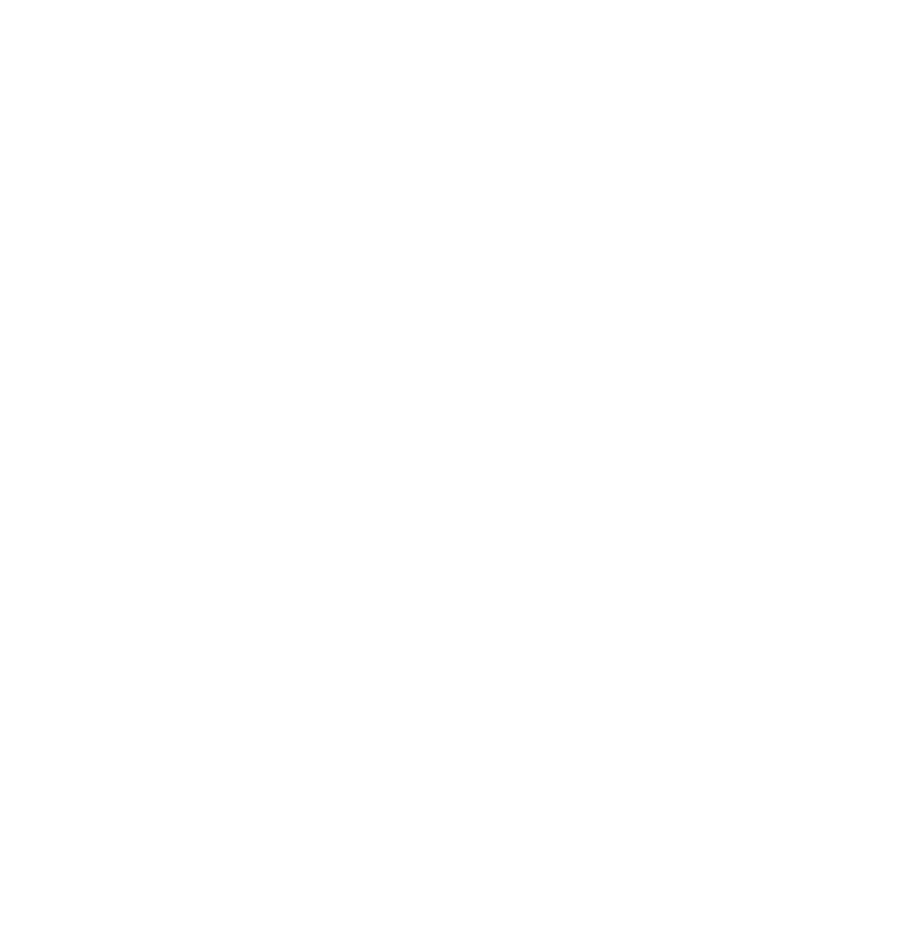
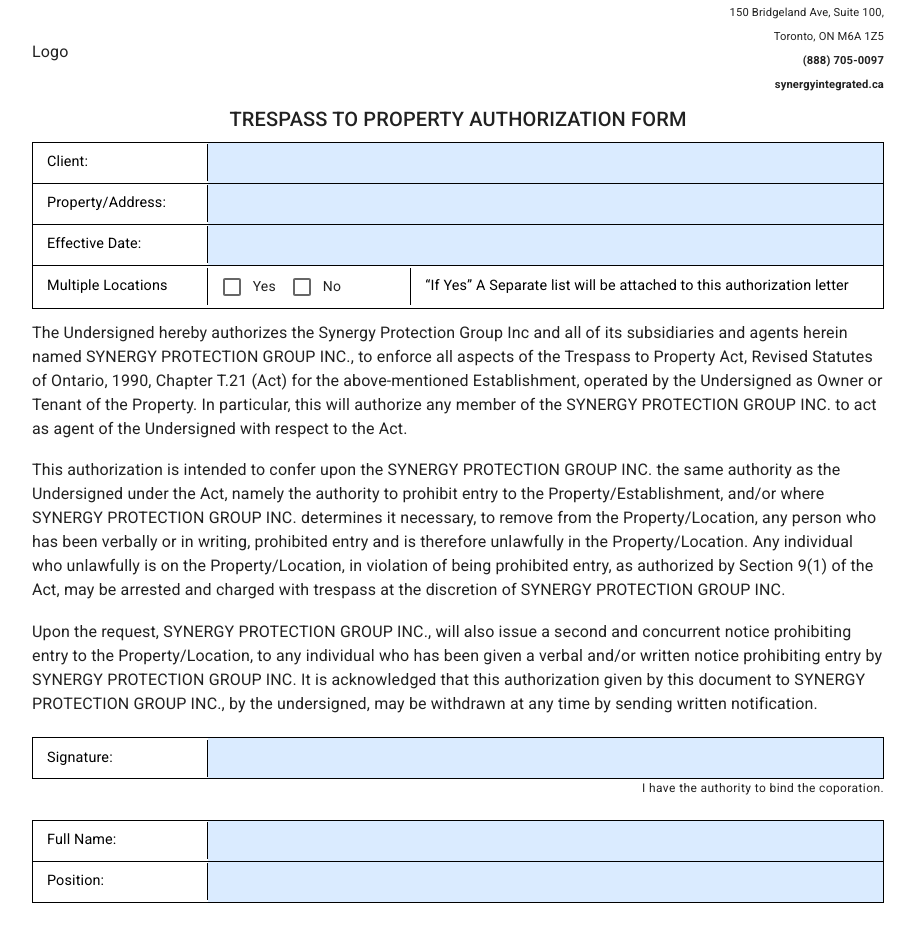
Before and after one commit to nikskhubani/Synergy-OCF, a React (Vite) app: page / in a window 1280 px wide. Shown: the part 3020-3955 px from the top of the page, without its empty margins (182-1097 px from the left). Before the commit the page ends 2989 px from the top, so only its background shows below. Built offline with nearby package versions, Linux system fonts and the light colour scheme.

Commit message:
third form

```diff
--- a/src/App.tsx
+++ b/src/App.tsx
@@ -1,5 +1,6 @@
 import { FirstForm } from './forms/first';
 import { SecondForm } from './forms/second';
+import { ThirdForm } from './forms/third';
 
 
 function App() {
@@ -7,6 +8,7 @@
     <>
       <FirstForm />
       <SecondForm />
+      <ThirdForm />
     </>
   )
 }
--- /dev/null
+++ b/src/forms/third.tsx
@@ -0,0 +1,108 @@
+import { Box, Checkbox, Container, FormControlLabel, FormGroup, Typography } from "@mui/material"
+import { Header } from "../components/header"
+import { FormWrapper } from "../components/form-wrapper"
+import { TextInput, TextInputLabel } from "../styles/global"
+
+export const ThirdForm = () => {
+  return (
+    <Container maxWidth="md" sx={{py: 4}}>
+      <Header />
+
+      <FormWrapper>
+        <Typography variant="h6" component="h6" gutterBottom>
+          TRESPASS TO PROPERTY AUTHORIZATION FORM
+        </Typography>
+
+        <Box sx={{width: '100%', border: '1.5px solid black'}}>
+          <Box sx={{display: 'flex', alignItems: 'center', borderBottom: '1.5px solid black'}}>
+            <TextInputLabel htmlFor="name" sx={{flexBasis: '25%', borderRight: '1.5px solid black'}}>
+              Client:
+            </TextInputLabel>
+            <TextInput id='name' fullWidth size='small' />
+          </Box>
+          <Box sx={{display: 'flex', alignItems: 'center', borderBottom: '1.5px solid black'}}>
+            <TextInputLabel htmlFor="name" sx={{flexBasis: '25%', borderRight: '1.5px solid black'}}>
+              Property/Address:
+            </TextInputLabel>
+            <TextInput id='name' fullWidth size='small' />
+          </Box>
+          <Box sx={{display: 'flex', alignItems: 'center', borderBottom: '1.5px solid black'}}>
+            <TextInputLabel htmlFor="name" sx={{flexBasis: '25%', borderRight: '1.5px solid black'}}>
+              Effective Date:
+            </TextInputLabel>
+            <TextInput id='name' fullWidth size='small' />
+          </Box>
+          <Box sx={{display: 'flex', alignItems: 'center'}}>
+            <TextInputLabel htmlFor="name" sx={{flexBasis: '25%', borderRight: '1.5px solid black'}}>
+              Multiple Locations
+            </TextInputLabel>
+            <Box sx={{width: '100%', display: 'flex', alignItems: 'center'}}>
+              <FormGroup sx={{width: '30%', display: 'flex', flexDirection: 'row', alignItems: 'center', px: '14px'}}>
+                <FormControlLabel sx={{'& .MuiFormControlLabel-label': {fontSize: '14px'}}} control={<Checkbox />} label="Yes" />
+                <FormControlLabel sx={{'& .MuiFormControlLabel-label': {fontSize: '14px'}}} control={<Checkbox />} label="No" />
+              </FormGroup>
+              <TextInputLabel htmlFor="name" sx={{width: '70%', borderLeft: '1.5px solid black', px: '14px'}}>
+                “If Yes” A Separate list will be attached to this authorization letter
+              </TextInputLabel>
+            </Box>
+          </Box>
+        </Box>
+
+        <Typography pt="12px" variant="body1" component="p" gutterBottom>
+          The Undersigned hereby authorizes the Synergy Protection Group Inc and all of its subsidiaries and agents
+          herein named SYNERGY PROTECTION GROUP INC., to enforce all aspects of the Trespass to Property Act,
+          Revised Statutes of Ontario, 1990, Chapter T.21 (Act) for the above-mentioned Establishment, operated
+          by the Undersigned as Owner or Tenant of the Property. In particular, this will authorize any member of
+          the SYNERGY PROTECTION GROUP INC. to act as agent of the Undersigned with respect to the Act.
+        </Typography>
+
+        <Typography pt="12px" variant="body1" component="p" gutterBottom>
+          This authorization is intended to confer upon the SYNERGY PROTECTION GROUP INC. the same authority
+          as the Undersigned under the Act, namely the authority to prohibit entry to the Property/Establishment,
+          and/or where SYNERGY PROTECTION GROUP INC. determines it necessary, to remove from the
+          Property/Location, any person who has been verbally or in writing, prohibited entry and is therefore
+          unlawfully in the Property/Location. Any individual who unlawfully is on the Property/Location, in
+          violation of being prohibited entry, as authorized by Section 9(1) of the Act, may be arrested and charged
+          with trespass at the discretion of SYNERGY PROTECTION GROUP INC.
+        </Typography>
+
+        <Typography pt="12px" variant="body1" component="p" gutterBottom>
+          Upon the request, SYNERGY PROTECTION GROUP INC., will also issue a second and concurrent notice
+          prohibiting entry to the Property/Location, to any individual who has been given a verbal and/or written
+          notice prohibiting entry by SYNERGY PROTECTION GROUP INC.
+          It is acknowledged that this authorization given by this document to SYNERGY PROTECTION GROUP INC.,
+          by the undersigned, may be withdrawn at any time by sending written notification.
+        </Typography>
+
+        <Box sx={{width: '100%', my: '16px'}}>
+          <Box sx={{width: '100%', border: '1.5px solid black'}}>
+            <Box sx={{display: 'flex', alignItems: 'center'}}>
+              <TextInputLabel htmlFor="name" sx={{flexBasis: '25%', borderRight: '1.5px solid black'}}>
+                Signature:
+              </TextInputLabel>
+              <TextInput id='name' fullWidth size='small' />
+            </Box>
+          </Box>
+          <Typography sx={{width: '100%', textAlign: 'right'}} variant="caption" component="p" gutterBottom>
+            I have the authority to bind the coporation.
+          </Typography>
+        </Box>
+
+        <Box sx={{width: '100%', border: '1.5px solid black'}}>
+          <Box sx={{display: 'flex', alignItems: 'center', borderBottom: '1.5px solid black'}}>
+            <TextInputLabel htmlFor="name" sx={{flexBasis: '25%', borderRight: '1.5px solid black'}}>
+              Full Name:
+            </TextInputLabel>
+            <TextInput id='name' fullWidth size='small' />
+          </Box>
+          <Box sx={{display: 'flex', alignItems: 'center'}}>
+            <TextInputLabel htmlFor="name" sx={{flexBasis: '25%', borderRight: '1.5px solid black'}}>
+              Position:
+            </TextInputLabel>
+            <TextInput id='name' fullWidth size='small' />
+          </Box>
+        </Box>
+      </FormWrapper>
+    </Container>
+  )
+}
```
